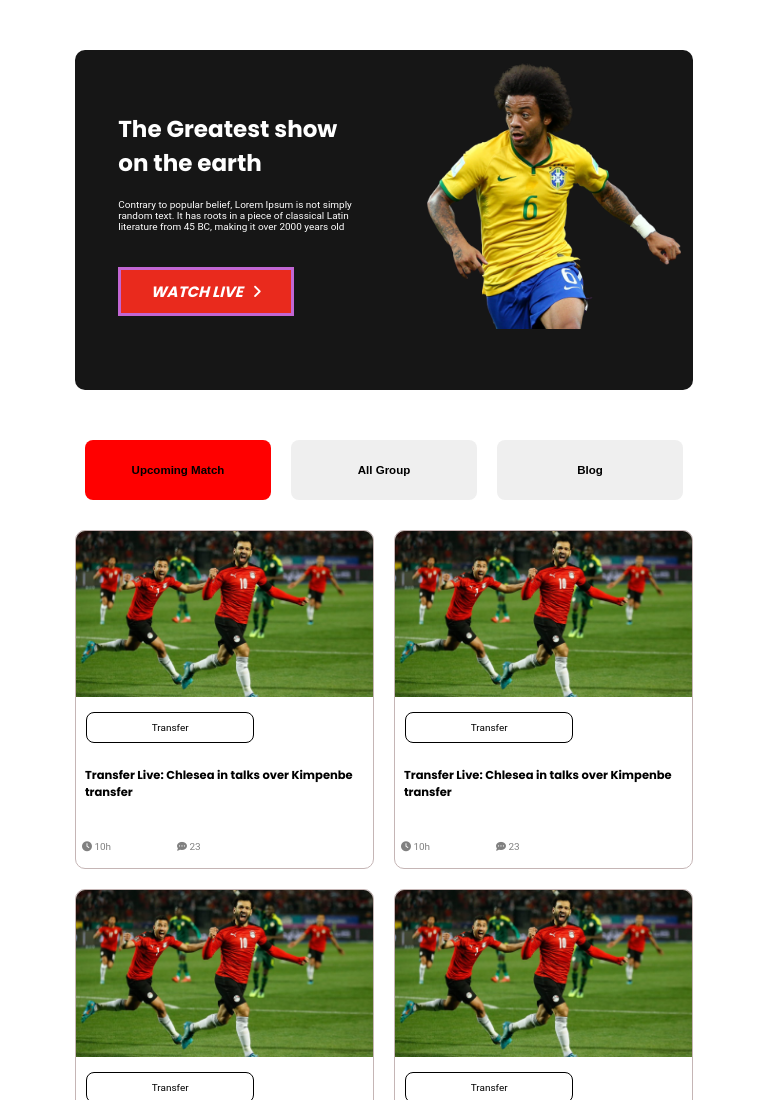
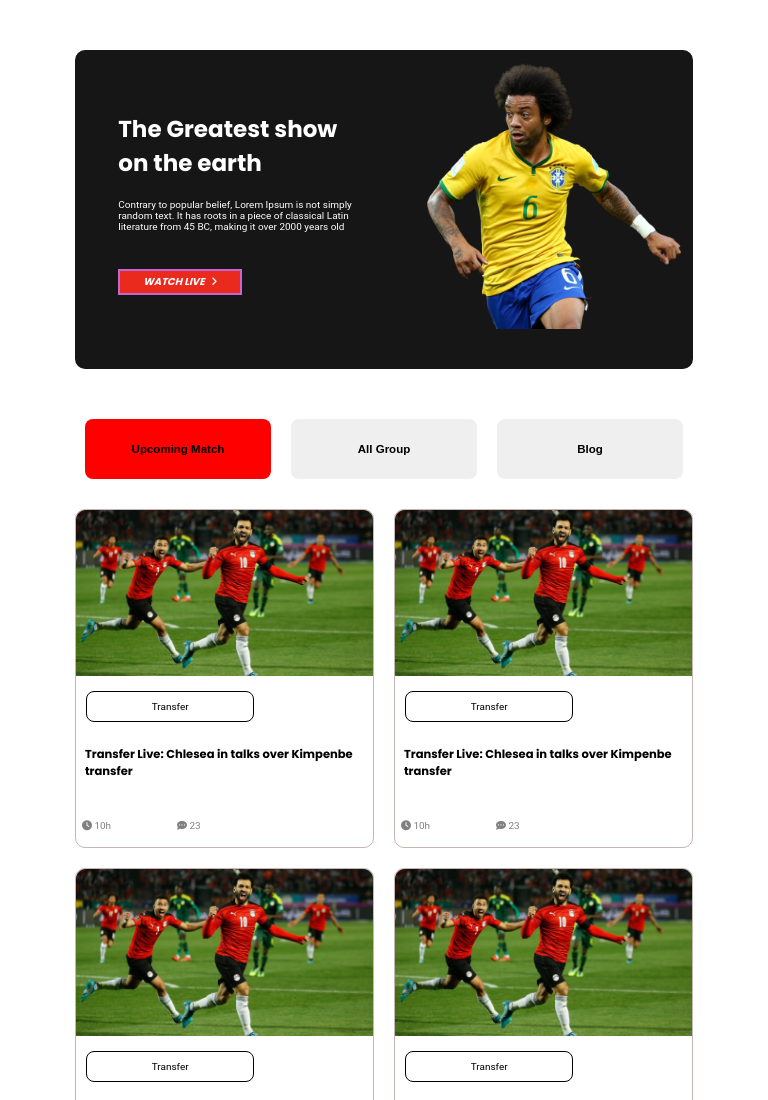
Before and after one commit to zihaddi/world_cup_assignment_2, a plain HTML site: page index.html in a window 768 px wide. Shown: the top 1100 px of the page. Drawn offline with Linux system fonts and the light colour scheme; a web font is replaced by a local one.

Commit message:
last push

```diff
--- a/styles/style.css
+++ b/styles/style.css
@@ -223,6 +223,32 @@ footer .foot-box
 /* medium device */
 @media only screen and (min-width:669px) and (max-width:992px){
 
+  .button {
+    width: 120px;
+    padding-top: 3px;
+    padding-bottom: 3px;
+    text-align: center;
+    color: #000;
+    text-transform: uppercase;
+    font-weight: 100;
+    margin-left: 0px;
+    margin-bottom: 30px;
+    cursor: pointer;
+    display: inline-block;
+    font-style: italic;
+    font-size: 10px;
+  }
+
+  .button-2 {
+    color: #fff;
+    border: 2px solid #c266d3;
+    background-image: -webkit-linear-gradient(30deg, #f37d10 50%, transparent 50%);
+    background-image: linear-gradient(30deg, #e92a1d 50%, transparent 50%);
+    background-size: 400px;
+    background-repeat: no-repeat;
+    background-position: 0%;
+  }
+
   .section-2
 {
   display: flex;
@@ -333,21 +359,20 @@ footer .foot-box
 /* small device */
 @media only screen and (max-width:668px)
 {
-
   .button {
-    width: 170px;
-    padding-top: 6px;
-    padding-bottom: 6px;
+    width: 100px;
+    padding-top: 3px;
+    padding-bottom: 3px;
     text-align: center;
     color: #000;
     text-transform: uppercase;
-    font-weight: 200;
+    font-weight: 100;
     margin-left: 0px;
     margin-bottom: 30px;
     cursor: pointer;
     display: inline-block;
     font-style: italic;
-    font-size: 15px;
+    font-size: 8px;
   }
   .button-2 {
     color: #fff;
@@ -410,7 +435,7 @@ footer .foot-box
     border-radius: 8px;
     border: none;
     border: 1px solid rgb(165, 153, 153);
-    font-size: 13px;
+    font-size: 1px;
 
 
 
```
